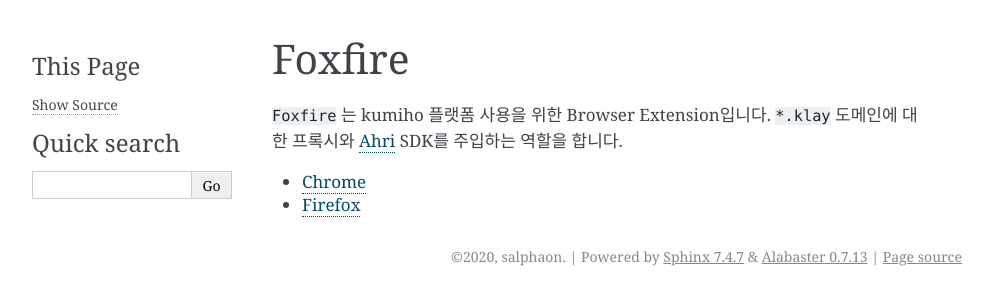
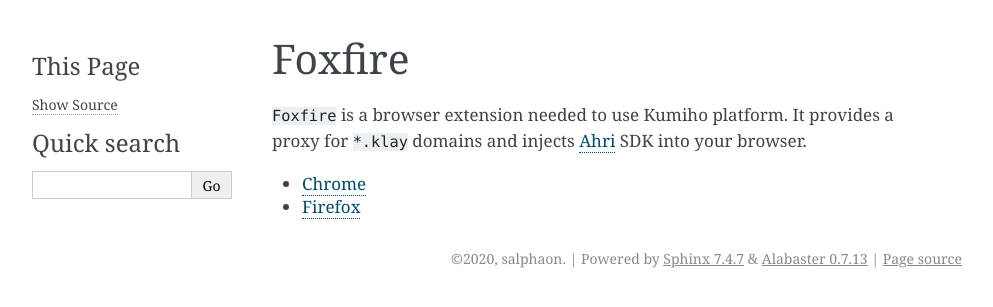
Before and after one commit to KumihoProject/Kumiho-en, a Sphinx documentation site: the page built from docs/Foxfire.rst, in a window 1280 px wide. Shown: the top 307 px of the page, without its empty margins (148-1141 px from the left). Built offline with Sphinx 7.4.7, drawn with Linux system fonts in a browser that asks for light colours.

Commit message:
Translate foxfire

```diff
--- a/docs/Foxfire.rst
+++ b/docs/Foxfire.rst
@@ -6,7 +6,8 @@
 Foxfire
 ====
 
-``Foxfire`` 는 kumiho 플랫폼 사용을 위한 Browser Extension입니다. ``*.klay`` 도메인에 대한 프록시와 :ref:`Ahri<Ahri>` SDK를 주입하는 역할을 합니다.
+``Foxfire`` is a browser extension needed to use Kumiho platform. It provides a proxy for ``*.klay`` domains and injects :ref:`Ahri<Ahri>` SDK into your
+browser.
 
 - Chrome_
 - Firefox_
```
